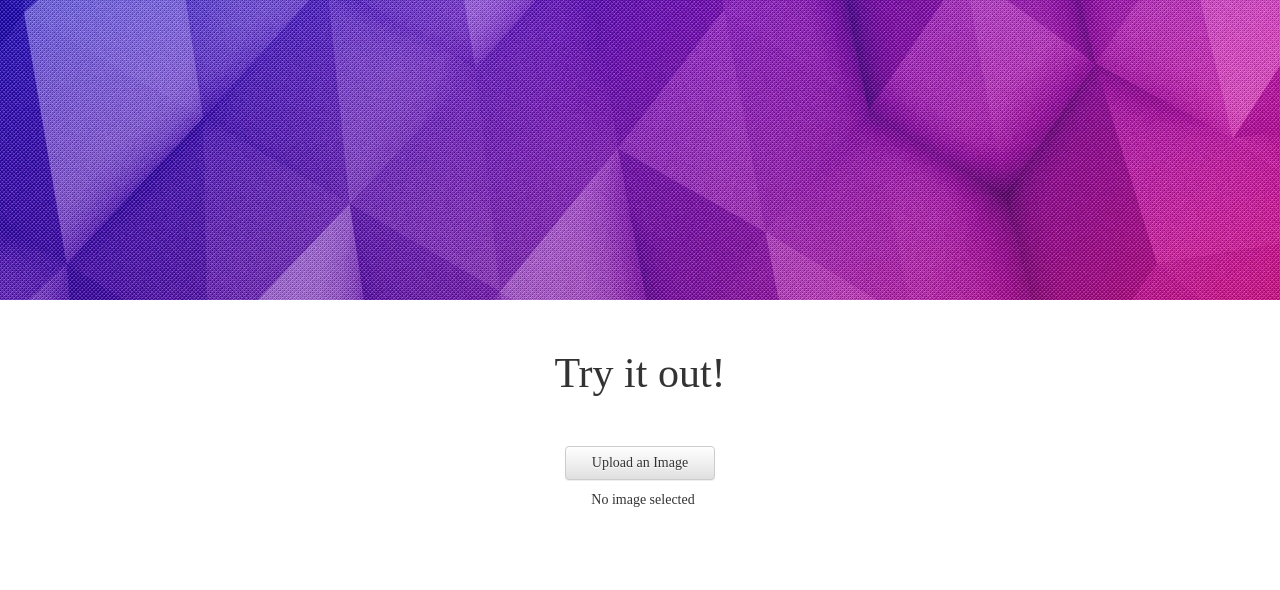
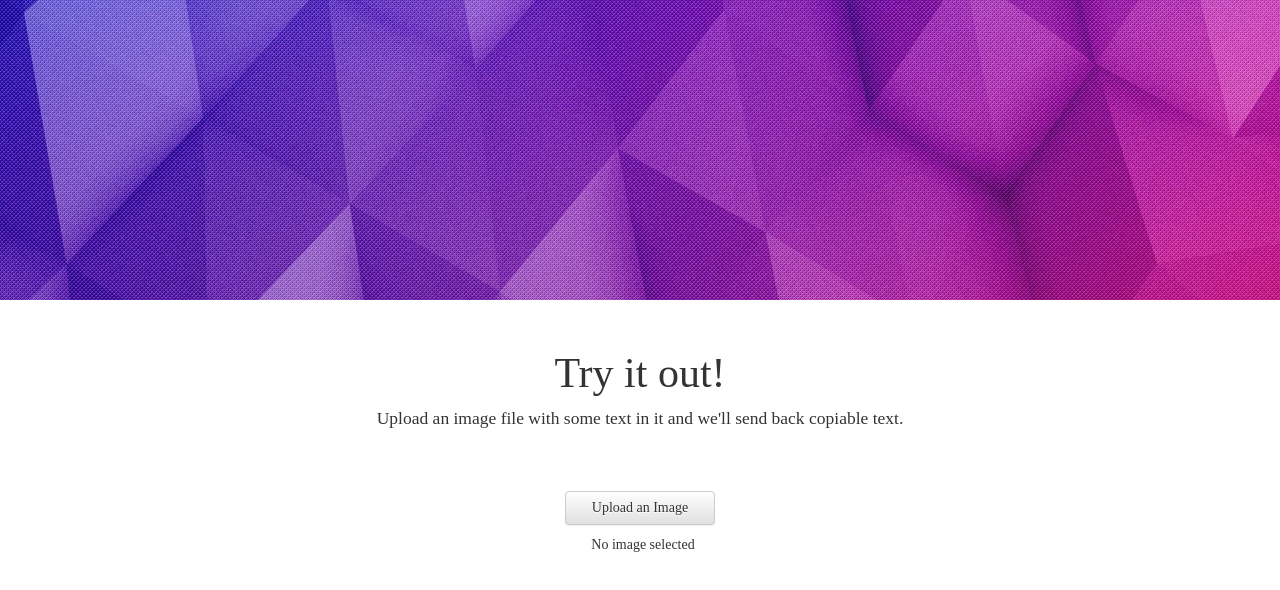
Before and after one commit to austinpeng/Lingo, a plain HTML site: page index.html in a window 1280 px wide. Shown: the part 500-1090 px from the top of the page. Drawn offline with nearby package versions, Linux system fonts and the light colour scheme.

Commit message:
minor changes

```diff
--- a/index.html
+++ b/index.html
@@ -45,6 +45,12 @@
             <div id="title">
 
                 <h1>Try it out!</h1>
+
+            </div>
+
+            <div id="info">
+
+                <p id="info-text">Upload an image file with some text in it and we'll send back copiable text.</p>
 
             </div>
 
--- a/main.css
+++ b/main.css
@@ -1,6 +1,7 @@
 body {
     margin: 0 !important;
     padding: 0 !important;
+    font-family:avenir !important;
 }
 #header{
     position:fixed;
@@ -10,7 +11,6 @@ body {
     text-align:center;
     border-bottom-right-radius: 16px;
     font-size:16px;
-    font-family:avenir;
     border-right: 1px gray solid;
     border-bottom: 1px gray solid;
 }
@@ -54,6 +54,11 @@ img{
     font-weight:400;
     font-family: avenir;
 }
+#info{
+    text-align:center;
+    margin: 10px auto;
+    font-size:125%;
+}
 #upload-container{
     top:50px;
     left:42%;
```
